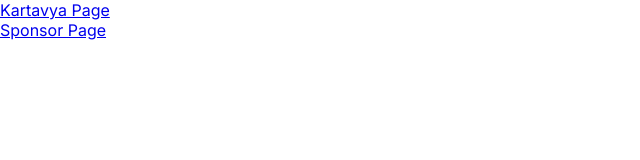
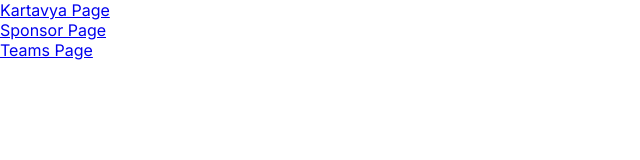
Before and after one commit to skrj-gh/kartavya, a Next.js app: page / in a window 1280 px wide. Shown: the top 160 px of the page, without its empty margins (0-640 px from the left). Built offline with nearby package versions, Linux system fonts and the light colour scheme.

Commit message:
minor change

```diff
--- a/app/page.jsx
+++ b/app/page.jsx
@@ -24,6 +24,8 @@ export default function MainPage() {
       <Link href="/kartavya">Kartavya Page</Link>
       <br></br>
       <Link href="/sponsor">Sponsor Page</Link>
+      <br />
+      <Link href="/teams">Teams Page</Link>
     </>
   )
 }
```
